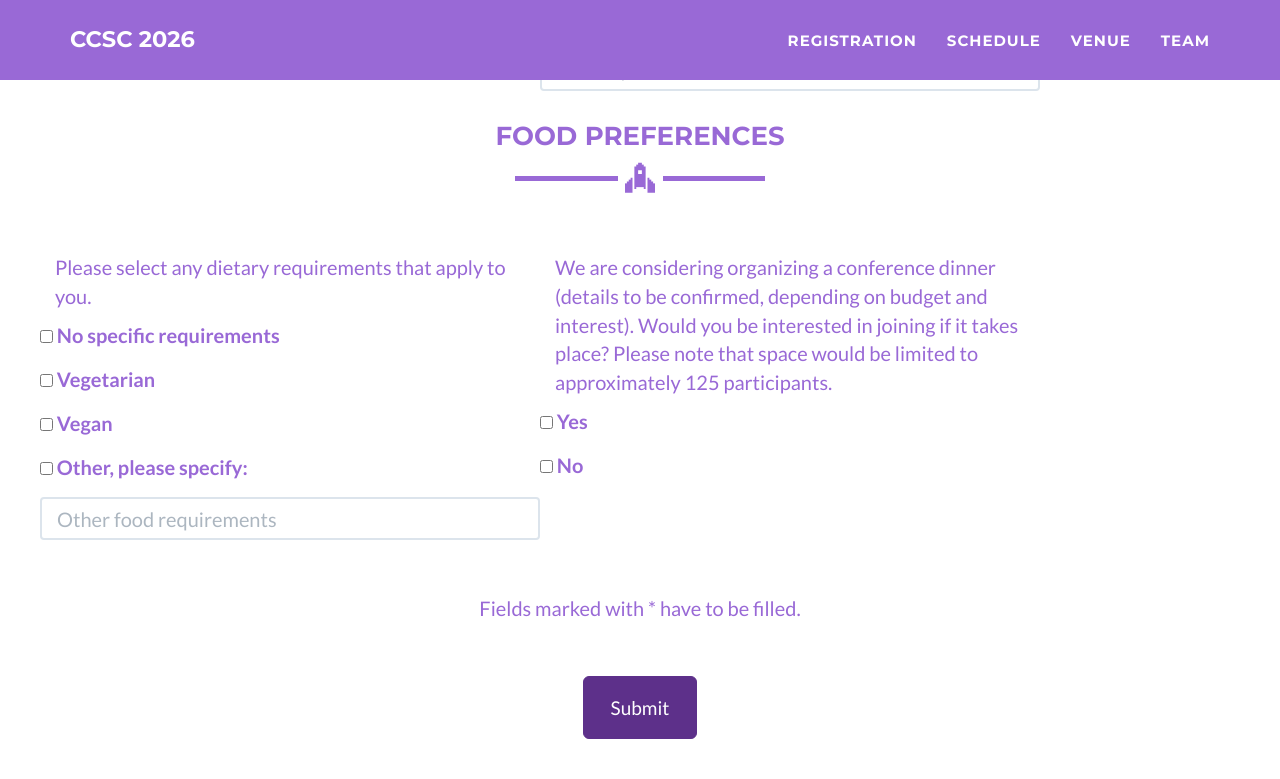
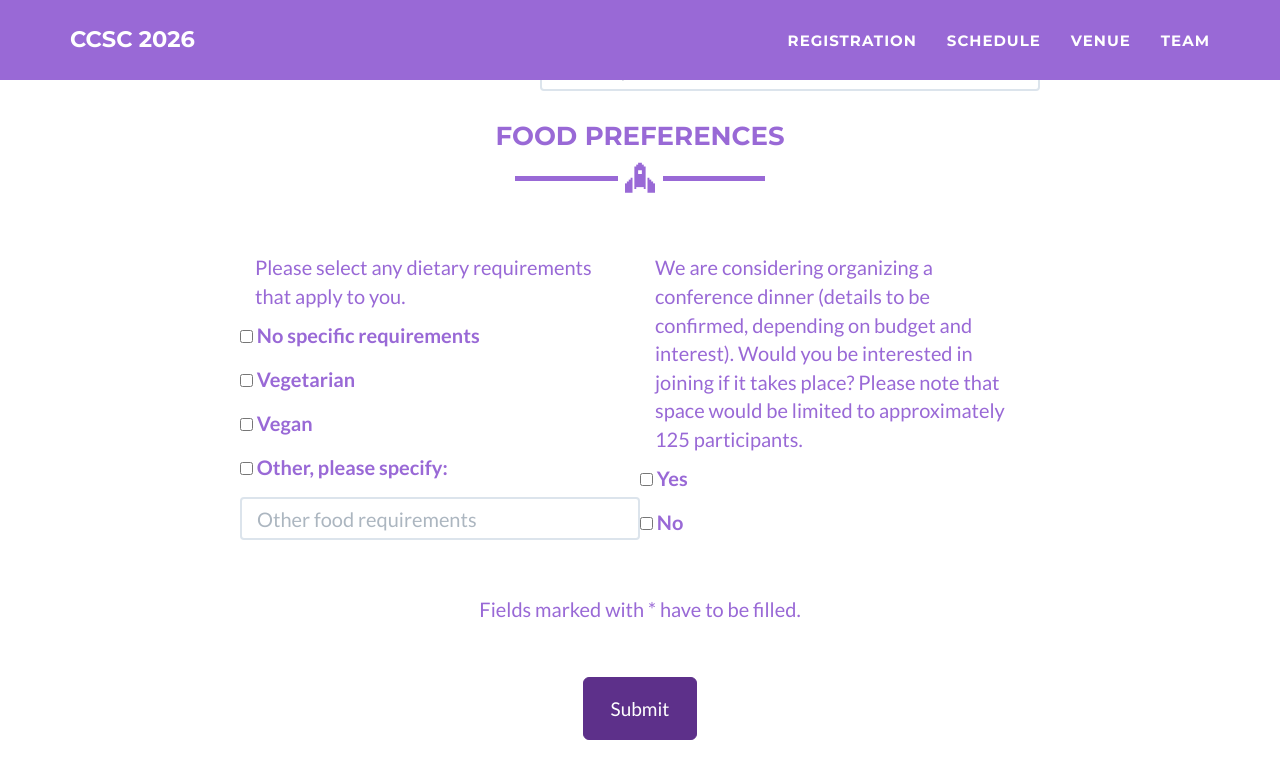
Before and after one commit to ccsc2026/ccsc2026.github.io, a Jekyll site: the page built from registration-wo-abstract.html, in a window 1280 px wide and 900 px high, scrolled down 1033 px. Shown: the top 779 px of the window. Built offline with Jekyll 4.4.1, drawn with Linux system fonts in a browser that asks for light colours.

Commit message:
Update registration-wo-abstract.html

```diff
--- a/registration-wo-abstract.html
+++ b/registration-wo-abstract.html
@@ -180,7 +180,7 @@ layout: page
         </div>
       </div>
       <div class="row">
-        <div class="col-lg-5">
+        <div class="col-lg-4 col-lg-offset-2">
           <p>Please select any dietary requirements that apply to you.</p>
             <div class="row control-group">
               <p><label><input type="checkbox" name="food_no" value="Yes" id="txtForm"> No specific requirements</label></p>
@@ -192,7 +192,7 @@ layout: page
             <p class="help-block text-danger"></p>
             </div>
         </div>
-        <div class="col-lg-5">
+        <div class="col-lg-4">
           <p>We are considering organizing a conference dinner (details to be confirmed, depending on budget and interest).
             Would you be interested in joining if it takes place? Please note that space would be limited to approximately 125 participants.</p>
             <div class="row control-group">
```
